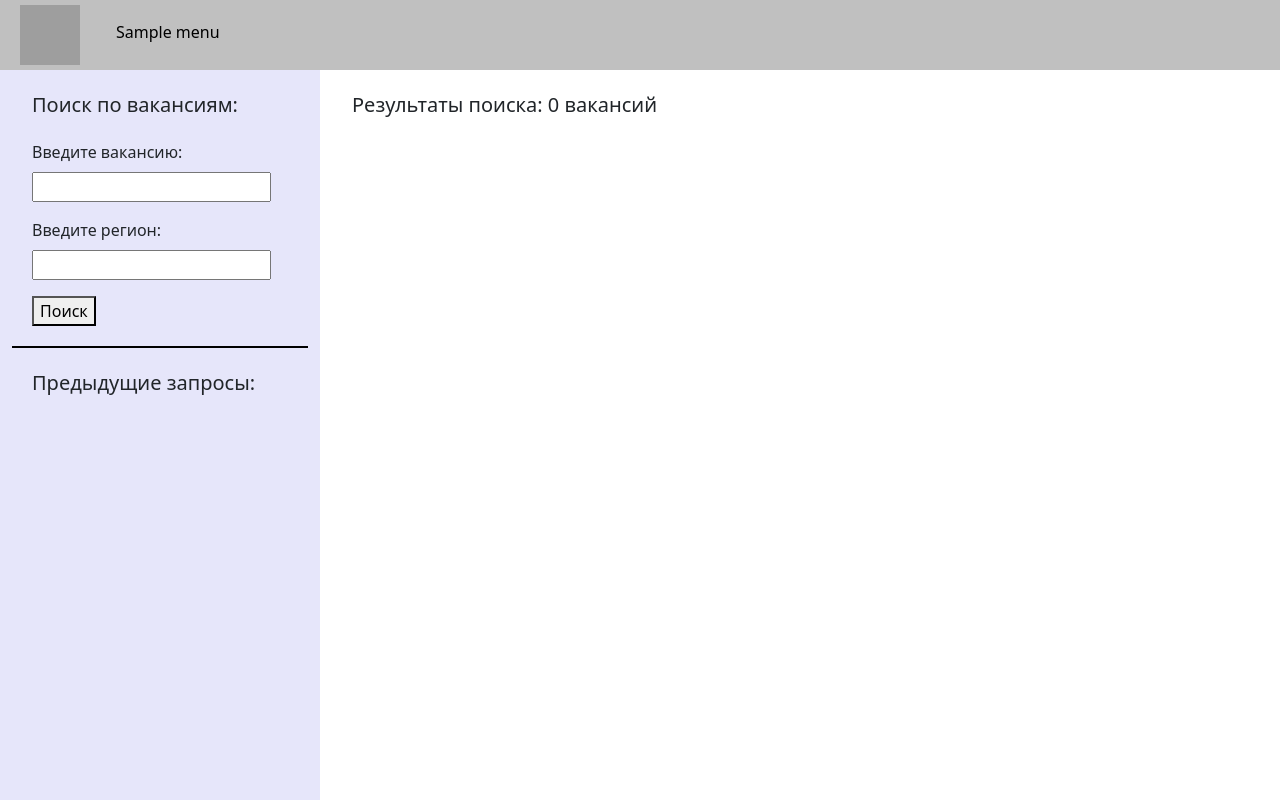
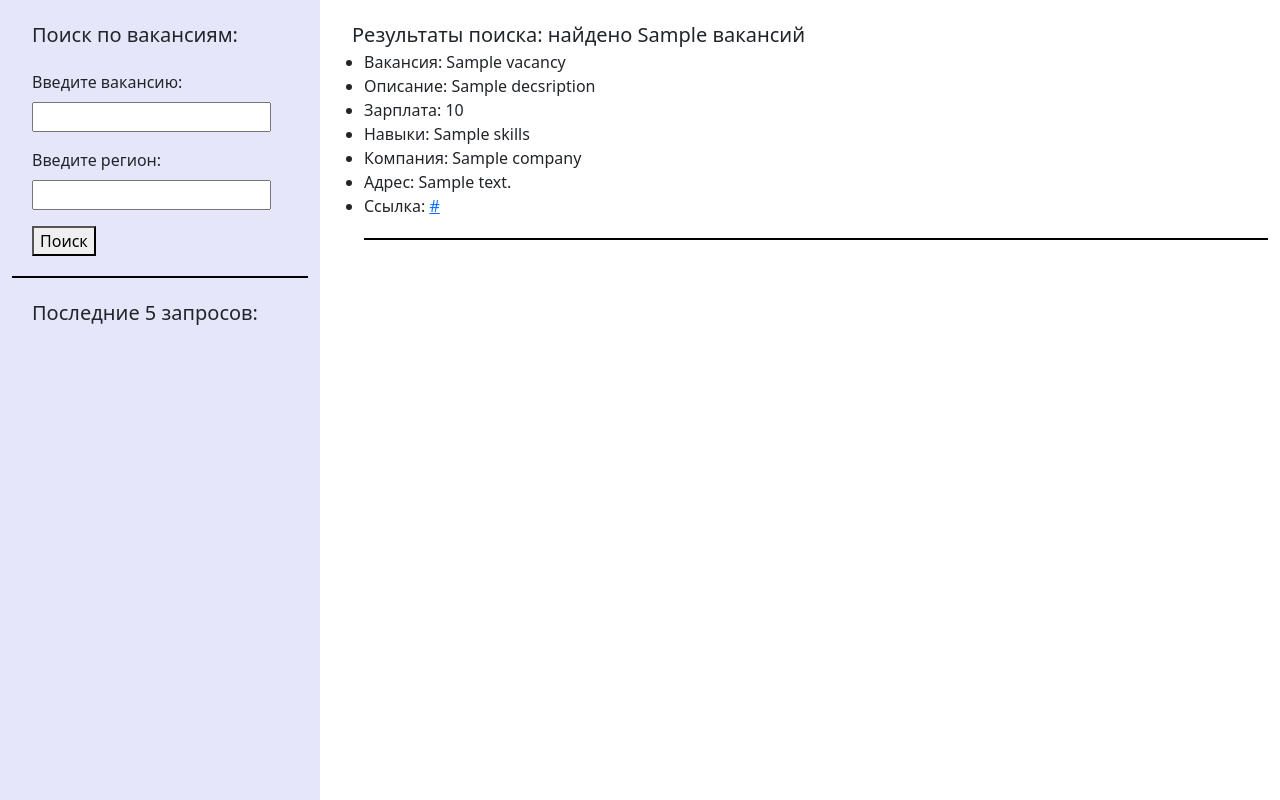
Before and after one commit to vadim-prog/pars-hh, a Django app: template pars_hh/vacancy/templates/vacancy/index.html in a window 1280 px wide. Run offline with Django 3.2, Linux system fonts and the light colour scheme; the template is opened without the code that fills it: values that come from a table or form of the project are taken from there, most other values are stand-ins (such as "Sample title", 1, 10 or a date in 2020); grey boxes are pictures that could not be loaded.

Commit message:
20082021 00-22

```diff
--- a/pars_hh/vacancy/static/vacancy/css/styles.css
+++ b/pars_hh/vacancy/static/vacancy/css/styles.css
@@ -1,4 +1,5 @@
 .navbar-custom {
+            position: fixed;
             background-color: #C0C0C0;
             height: 70px;
             padding: 0px 0px 0px 20px;
--- a/pars_hh/vacancy/templates/vacancy/base.html
+++ b/pars_hh/vacancy/templates/vacancy/base.html
@@ -13,7 +13,7 @@
 
 <!-- Создаем навигацию -->
 
-<nav class="nav navbar-custom" >
+<nav class="nav navbar-custom">
   <a class="navbar-brand" href="{% url 'home' %}">
       <img class="logo" src="https://i.hh.ru/logos/svg/hh.ru__min_.svg?v=11032019">
   </a>
--- a/pars_hh/vacancy/templates/vacancy/index.html
+++ b/pars_hh/vacancy/templates/vacancy/index.html
@@ -24,11 +24,27 @@
         </div>
 
         <div class="line"></div>
-        <p class = "title-body">Предыдущие запросы:</p>
+        <p class = "title-body">Последние 5 запросов:</p>
 
 	</div>
     <div class="col-sm-9 offset-3" style="background-color:white;">
-        <p class = "title-body">Результаты поиска: 0 вакансий</p>
+        {% if res_request == 0 %}
+                <p class = "title-body">Результаты поиска: найдено {{ len_res_request }} вакансий</p>
+        {% else %}
+                <p class = "title-body">Результаты поиска: найдено {{ len_res_request }} вакансий</p>
+                {% for r in res_request %}
+                        <ul>
+                            <li>Вакансия: {{ r.vacancy }}</li>
+                            <li>Описание: {{ r.decsription }}</li>
+                            <li>Зарплата: {{ r.salary }}</li>
+                            <li>Навыки:   {{ r.skills }}</li>
+                            <li>Компания: {{ r.company }}</li>
+                            <li>Адрес:    {{ r.address }}</li>
+                            <li>Ссылка:   <a href="{{ r.url_link }}">{{ r.url_link }}</a></li>
+                            <div class="line"></div>
+                        </ul>
+                {% endfor %}
+        {% endif %}
     </div>
   </div>
 </div>
```
Also changed, not shown: pars_hh/vacancy/views.py (+9 -7 lines), pars_hh/db.sqlite3.
